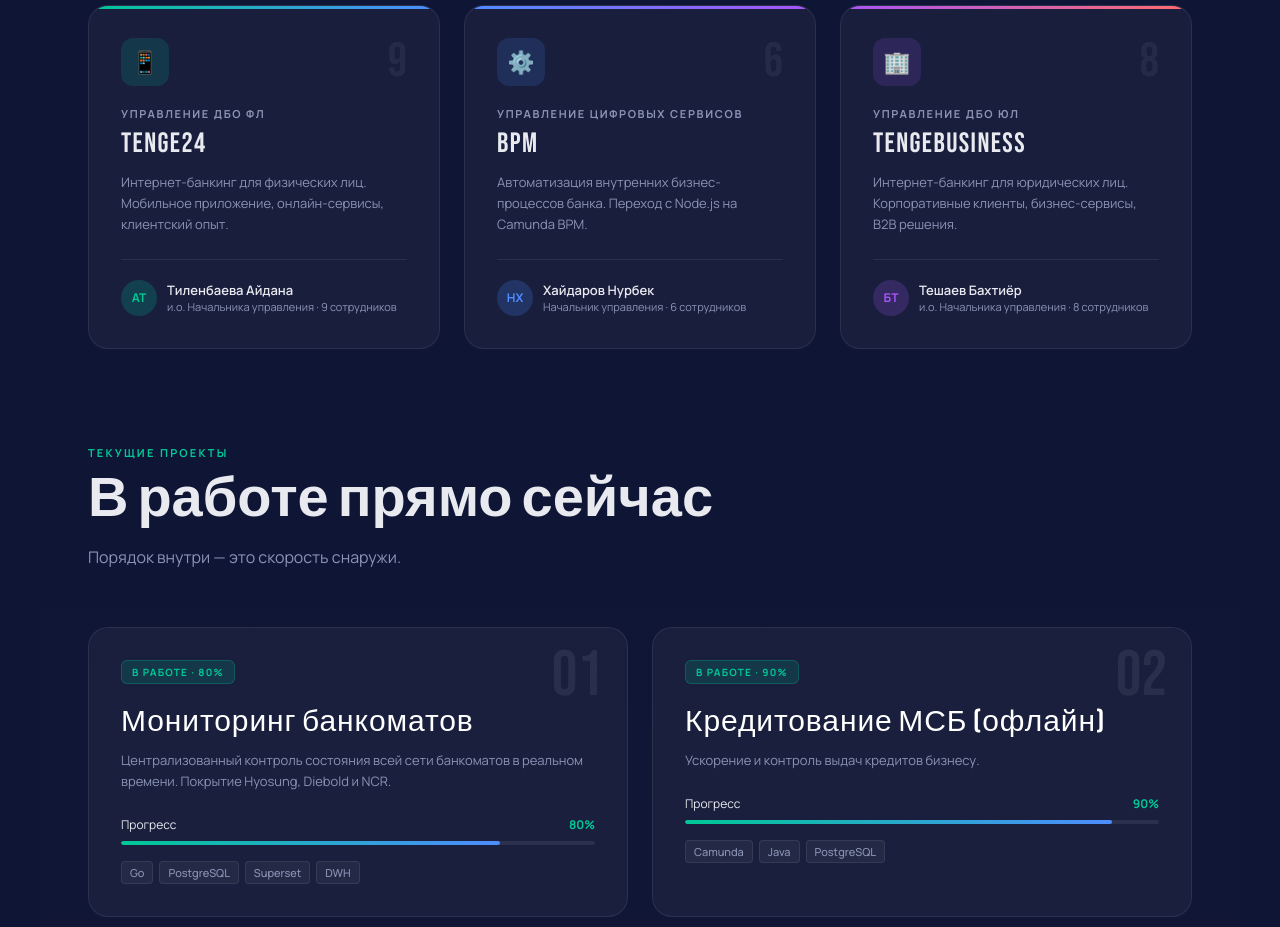
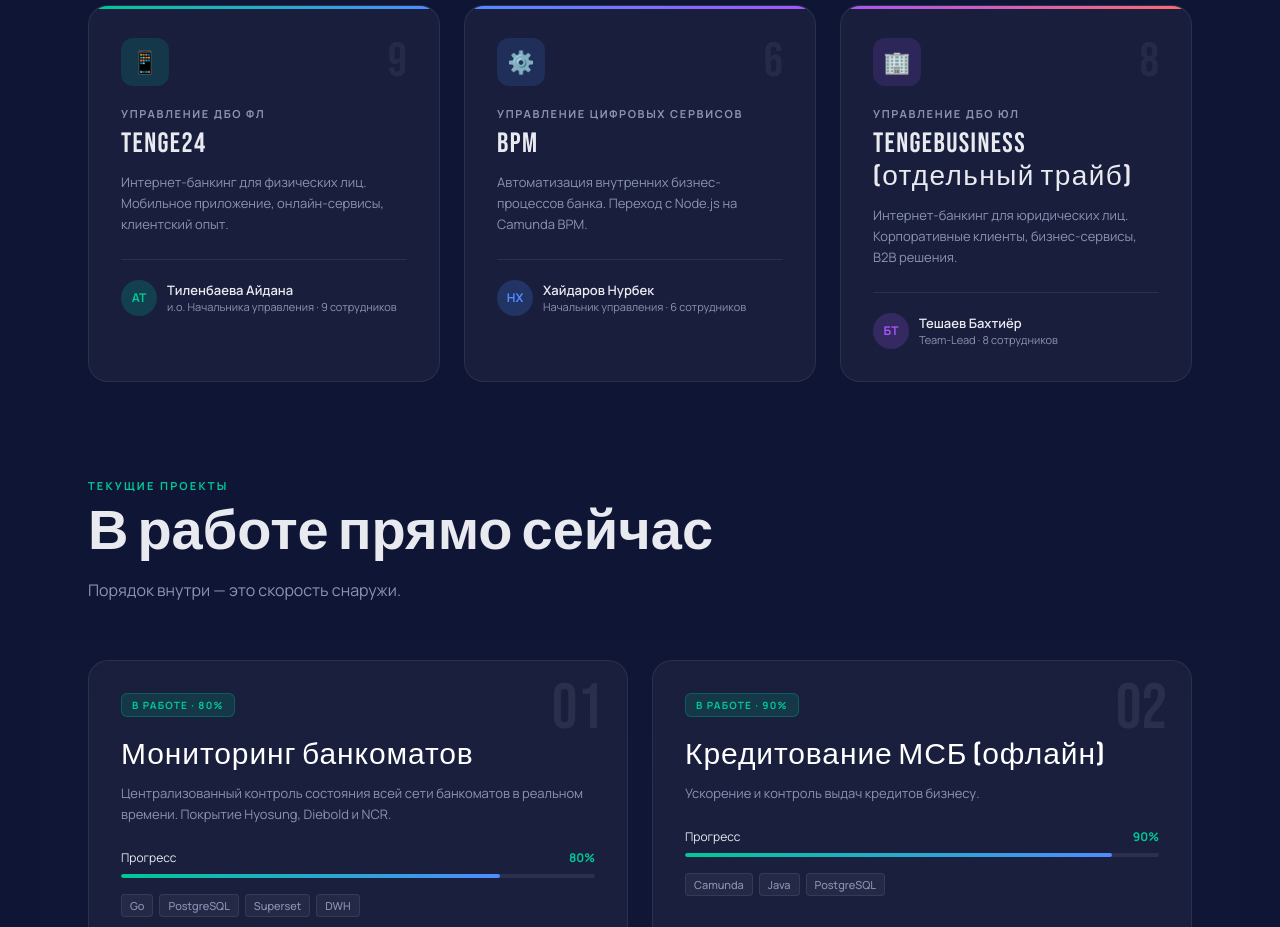
Before and after one commit to vkptech/drcs, a plain HTML site: page index.html in a window 1280 px wide. Shown: the part 1100-2027 px from the top of the page. Drawn offline with Linux system fonts and the light colour scheme.

Commit message:
Update team product and lead role text

```diff
--- a/index.html
+++ b/index.html
@@ -374,13 +374,13 @@
       <div class="team-count-badge">8</div>
       <div class="team-icon">🏢</div>
       <div class="team-name">Управление ДБО ЮЛ</div>
-      <div class="team-product">TengeBusiness</div>
+      <div class="team-product">TengeBusiness (отдельный трайб)</div>
       <div class="team-desc">Интернет-банкинг для юридических лиц. Корпоративные клиенты, бизнес-сервисы, B2B решения.</div>
       <div class="team-lead">
         <div class="team-lead-avatar">БТ</div>
         <div>
           <div class="team-lead-name">Тешаев Бахтиёр</div>
-          <div class="team-lead-role">и.о. Начальника управления · 8 сотрудников</div>
+          <div class="team-lead-role">Team-Lead · 8 сотрудников</div>
         </div>
       </div>
     </div>
```
